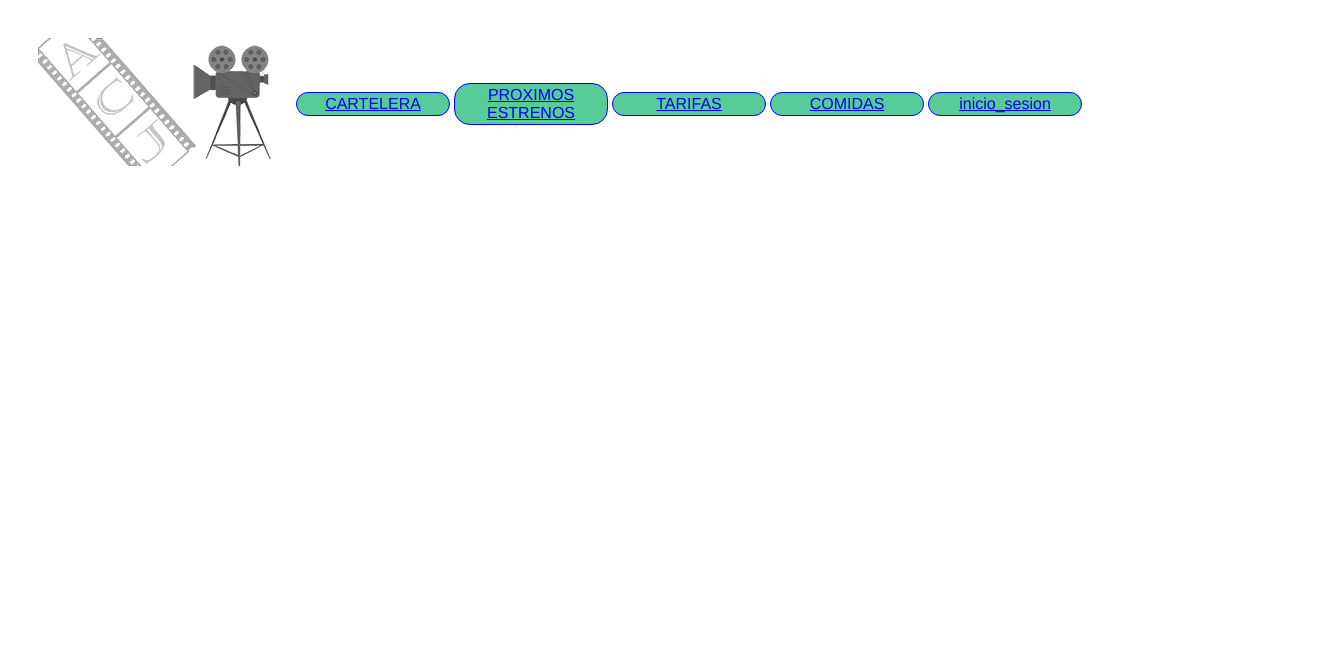
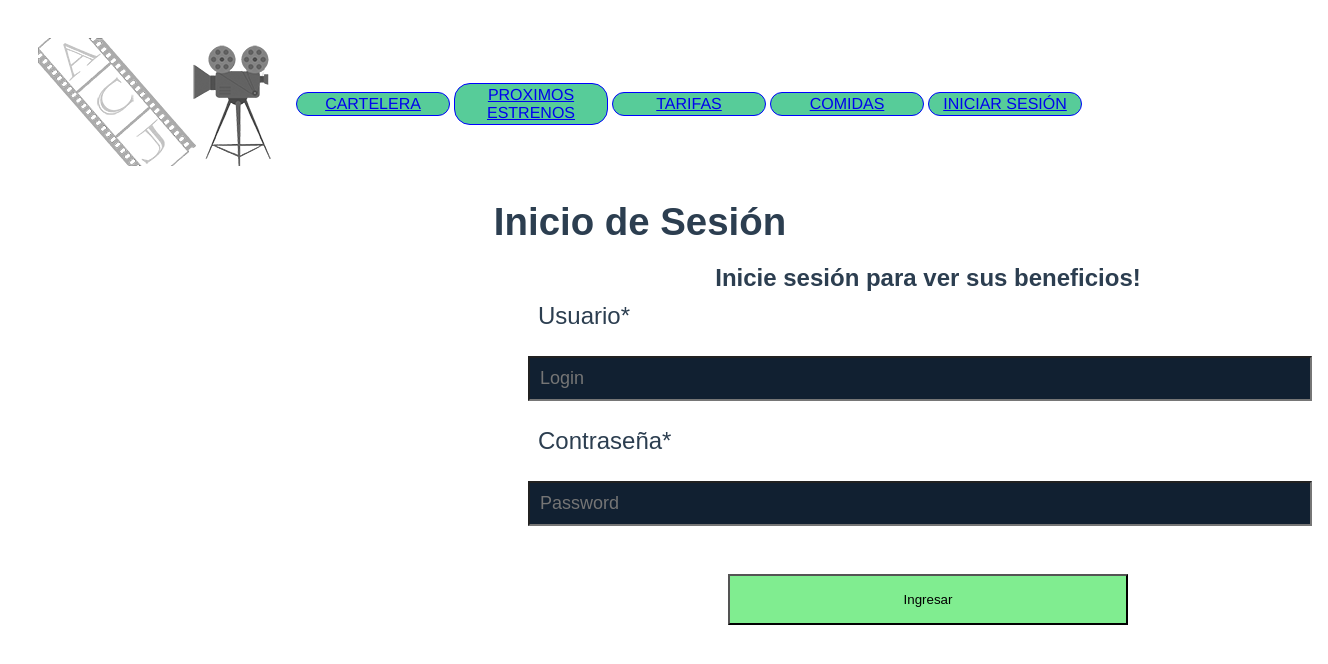
Before and after one commit to JuanKeyner21/desarrollo_ciclo3, a Vue app: page /inicio_sesion in a window 1280 px wide. Shown: the top 664 px of the page, 1328 px wide, since content can reach past the window. Built offline with nearby package versions, Linux system fonts and the light colour scheme.

Commit message:
Se modifica la pagina Inicio de Sesión

```diff
--- a/src/App.vue
+++ b/src/App.vue
@@ -18,7 +18,7 @@
         <router-link :to="{name: 'comidas'}">COMIDAS</router-link>
       </li>
       <li>
-        <router-link :to="{name: 'inicio_sesion'}">inicio_sesion</router-link>
+        <router-link :to="{name: 'inicio_sesion'}">INICIAR SESIÓN</router-link>
       </li>
     </ul>
   </div>
--- a/src/views/inicio_sesion.vue
+++ b/src/views/inicio_sesion.vue
@@ -1,9 +1,128 @@
-<template></template>
+<template>
+    <header>
+        <h1>Inicio de Sesión</h1>
+    </header>
+    <main>
+        <div class="t2">
+            <h2>Inicie sesión para ver sus beneficios!</h2>
+        </div>
 
+        <form action="#" id="form_inicio">
+
+                <label class="us_con" for="cliente">Usuario*</label>
+                <input required type="text" name="cliente" placeholder="Login"/>
+                <label class="us_con" for="contraseña">Contraseña*</label>
+                <input required type="password" name="contraseña" placeholder="Password"/>
+                <button @click="procesarInformacion" type="button" name="ingresar">Ingresar</button>
+        </form>
+    </main>
+</template>
 
 <script>
+    export default{
+        mounted(){
+            let cliente1 = {"nombre":"Anggie", "contraseña":"123"}
+            let cliente2 = {"nombre":"Juan", "contraseña":"456"}
+
+            this.listaClientes = [cliente1,cliente2]
+        },
+
+        data(){
+            return{
+                listaClientes:[],
+            }
+        },
+
+        methods:{
+            procesarInformación(){
+                usuario = formulario.cliente.value
+                passw = formulario.contraseña.value
+
+                if(usuario == "Anggie" | usuario == "Juan"){
+                    if(passw== "123" | passw == "456") {
+                        alert(`Bienvenid@ ${usuario}`)
+                    }else{
+                        alert("Error: contraseña incorrecta")
+                    }
+                }else{
+                    alert("Error: usuario no encontrado")
+                }
+            }
+        }
+    }
+
 </script>
 
 
 <style scoped>
+*{
+            margin: 0;
+            padding: 0%;
+        }
+        body{
+            background-color: lightgrey;
+            display: grid;
+            grid-template-columns: 1fr;
+            grid-template-rows: 0.3fr 1fr 0.5fr;
+            margin: 0;
+            height: 100vh;
+        }
+        header{
+            text-align: center;
+            font-size: larger;
+            font-family: sans-serif;
+            margin: 0;
+
+        }
+        main{
+            text-align: center;
+            display: grid;
+            /* border: 2px solid black; */
+            margin-left: 500px;
+            margin-right: 500px;
+            padding: 20px;
+        }
+
+
+        form{
+            display: grid;
+            grid-template-rows: 1fr 0.5fr 0.5fr;
+        }
+
+        button{
+            width: 50%;
+            padding: 1rem;
+            background-color: #80ED90;
+            margin-left: auto;
+            margin-right: auto;
+            margin-top: 2rem;
+
+        }
+        input{
+            width: 95%;
+            padding: 10px;
+            font-size: large;
+            background-color: #112031;
+            color: white;
+        }
+        #recordar{
+            padding: 0%;
+            width: 10%;
+        }
+        .t2{
+            font-family: sans-serif;
+        }
+        .us_con{
+            display: block;
+            text-align: left;
+            font-size: x-large;
+            padding: 10px;
+            font-family: sans-serif;
+        }
+
+        #form_inicio{
+            display: grid;
+            grid-template-columns: 50rem;
+            row-gap: 1rem;
+        }
 </style>
```
Also changed, not shown: proyecto/Inicio.html (+5 -7 lines), proyecto/Inicio.js (added, +22 -0 lines), 1 other file (tests, documents, lock files or other folders).
